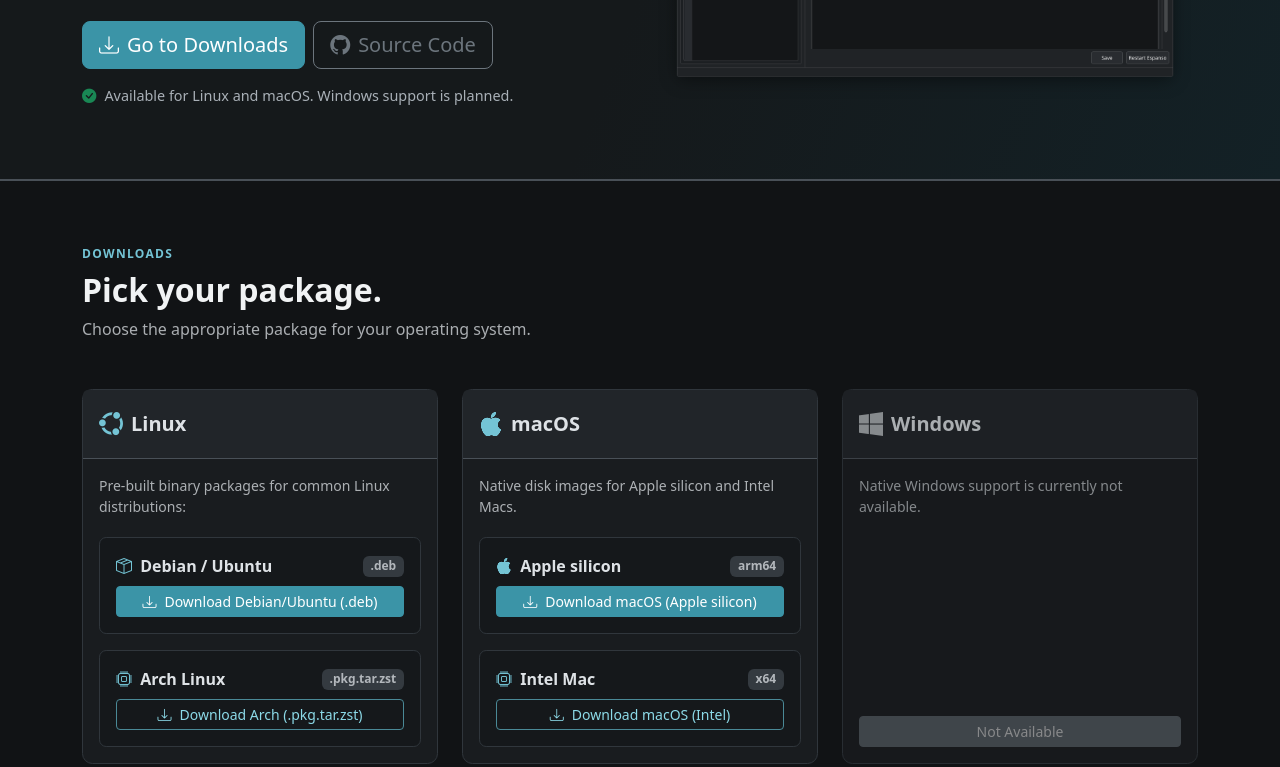
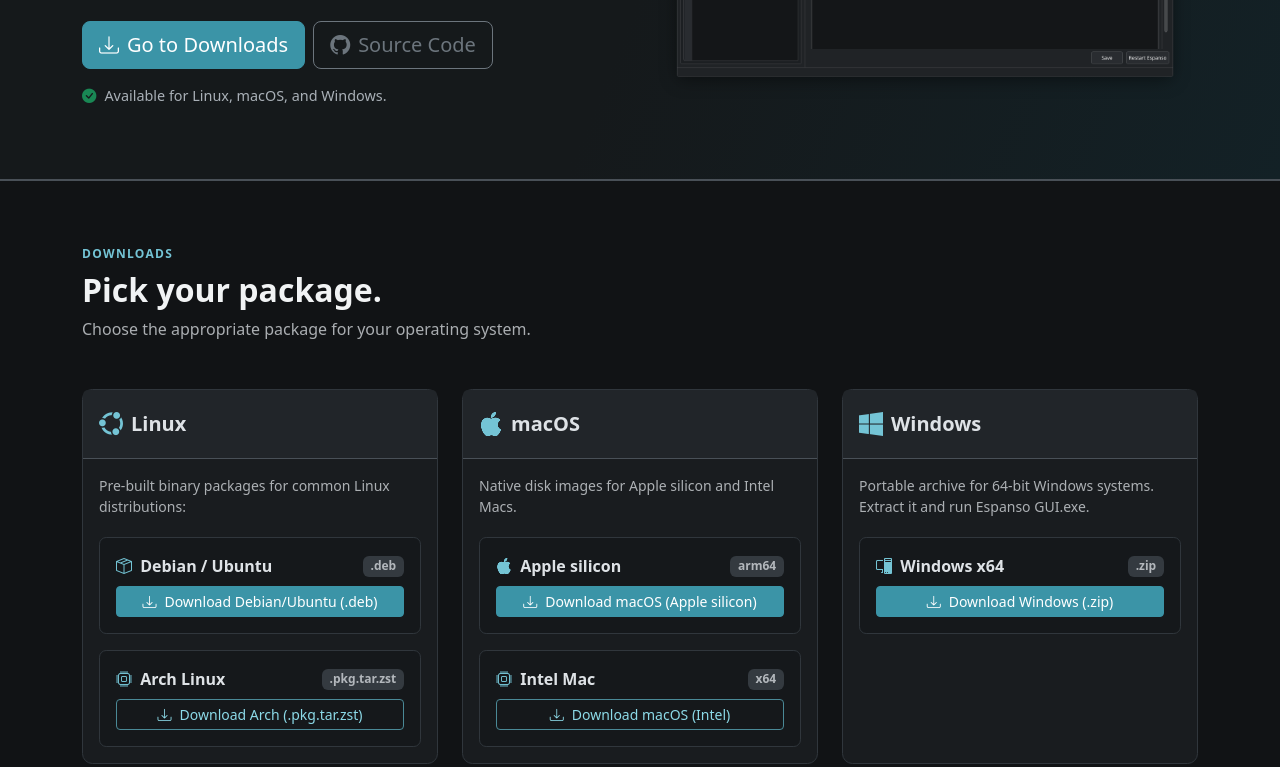
Before and after one commit to johannjdk/espanso-gui, a plain HTML site: page index.html in a window 1280 px wide. Shown: the part 402-1169 px from the top of the page. Drawn offline with nearby package versions, Linux system fonts and the light colour scheme; no server answers.

Commit message:
Add Windows build support and update documentation for portable release

```diff
--- a/index.html
+++ b/index.html
@@ -234,7 +234,7 @@
             </div>
             <div class="availability d-flex align-items-center gap-2">
               <i class="bi bi-check-circle-fill text-success"></i>
-              <span>Available for Linux and macOS. Windows support is planned.</span>
+              <span>Available for Linux, macOS, and Windows.</span>
             </div>
           </div>
           <div class="col-lg-6">
@@ -403,25 +403,45 @@
           </div>
 
           <div class="col-12 col-md-6 col-lg-4">
-            <div class="card h-100 border download-card is-unavailable opacity-75">
+            <div class="card h-100 border download-card">
               <div
                 class="card-header bg-body border-bottom d-flex align-items-center justify-content-between py-3"
               >
                 <div class="d-flex align-items-center gap-2">
-                  <i class="bi bi-windows fs-4 text-body-secondary"></i>
+                  <i class="bi bi-windows fs-4 text-primary"></i>
                   <h5 class="card-title mb-0 fw-bold">Windows</h5>
                 </div>
               </div>
-              <div class="card-body d-flex flex-column justify-content-between">
-                <p class="card-text text-body-secondary small">
-                  Native Windows support is currently not available.
+              <div class="card-body d-flex flex-column gap-3">
+                <p class="card-text text-body-secondary small mb-1">
+                  Portable archive for 64-bit Windows systems. Extract it and
+                  run Espanso GUI.exe.
                 </p>
-                <button
-                  class="btn btn-secondary btn-sm w-100 disabled"
-                  disabled
-                >
-                  Not Available
-                </button>
+                <div class="p-3 border package-choice">
+                  <div
+                    class="d-flex justify-content-between align-items-center mb-2"
+                  >
+                    <span class="fw-bold"
+                      ><i class="bi bi-pc-display me-1 text-primary"></i> Windows
+                      x64</span
+                    >
+                    <span
+                      class="badge bg-body-secondary text-body-secondary"
+                      id="windows-x64-tag"
+                      >.zip</span
+                    >
+                  </div>
+                  <a
+                    id="btn-download-windows-x64"
+                    href="https://github.com/johannjdk/espanso-gui-qt/releases"
+                    target="_blank"
+                    rel="noopener"
+                    class="btn btn-primary btn-sm w-100 d-flex align-items-center justify-content-center gap-2"
+                  >
+                    <i class="bi bi-download"></i>
+                    <span>Download Windows (.zip)</span>
+                  </a>
+                </div>
               </div>
             </div>
           </div>
@@ -628,10 +648,12 @@ python3 -m espanso_gui_qt</code></pre>
             const archTag = document.getElementById("arch-tag");
             const macosArmTag = document.getElementById("macos-arm64-tag");
             const macosX64Tag = document.getElementById("macos-x64-tag");
+            const windowsX64Tag = document.getElementById("windows-x64-tag");
             if (debTag) debTag.textContent = release.tag_name;
             if (archTag) archTag.textContent = release.tag_name;
             if (macosArmTag) macosArmTag.textContent = release.tag_name;
             if (macosX64Tag) macosX64Tag.textContent = release.tag_name;
+            if (windowsX64Tag) windowsX64Tag.textContent = release.tag_name;
           }
 
           if (release.assets && release.assets.length > 0) {
@@ -653,6 +675,10 @@ python3 -m espanso_gui_qt</code></pre>
                 const macosX64Btn = document.getElementById("btn-download-macos-x64");
                 if (macosX64Btn) macosX64Btn.href = asset.browser_download_url;
               }
+              if (name.endsWith("-windows-x64.zip")) {
+                const windowsX64Btn = document.getElementById("btn-download-windows-x64");
+                if (windowsX64Btn) windowsX64Btn.href = asset.browser_download_url;
+              }
             });
           }
         } catch (err) {
```
Also changed, not shown: 3 other files.
